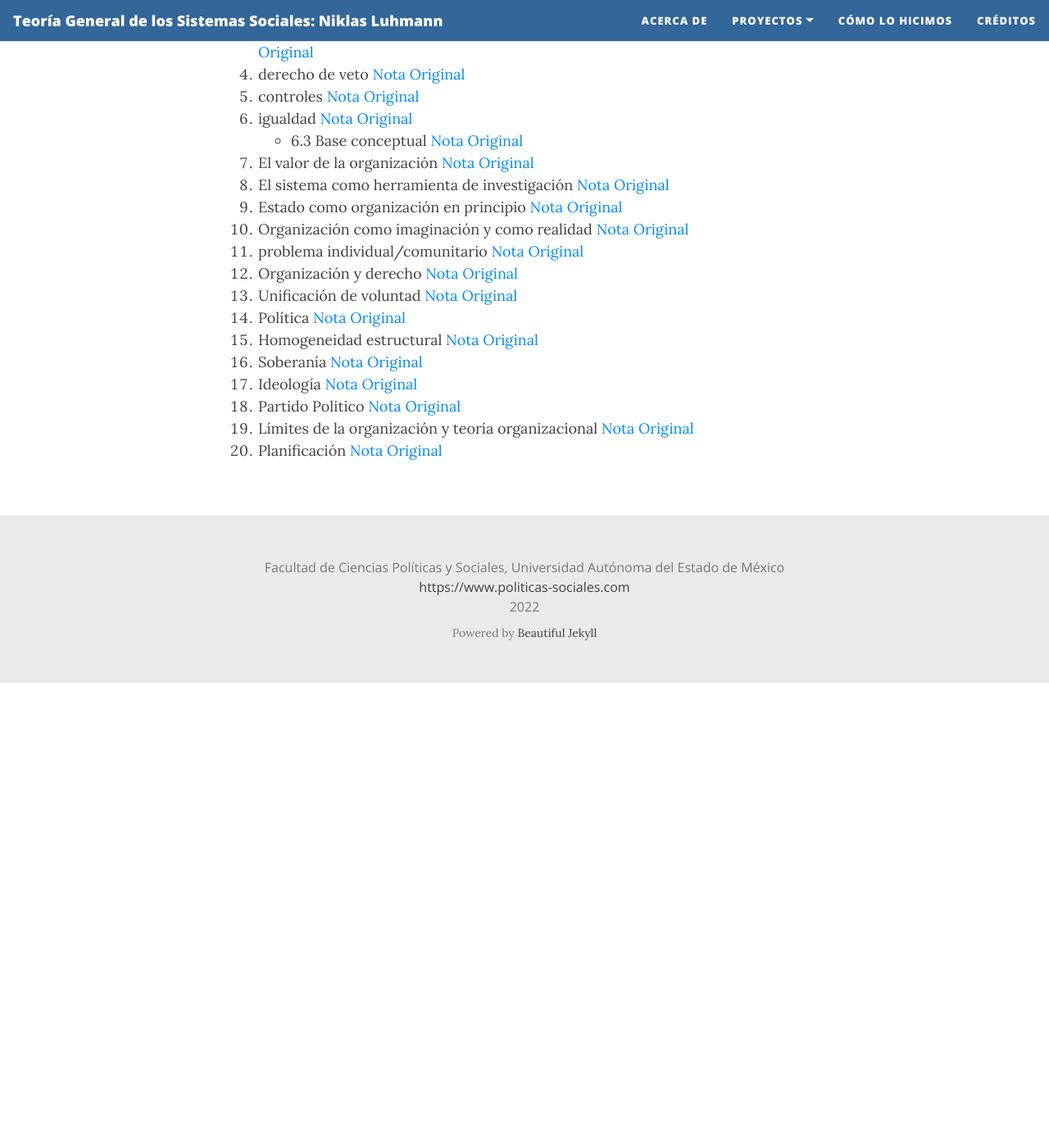
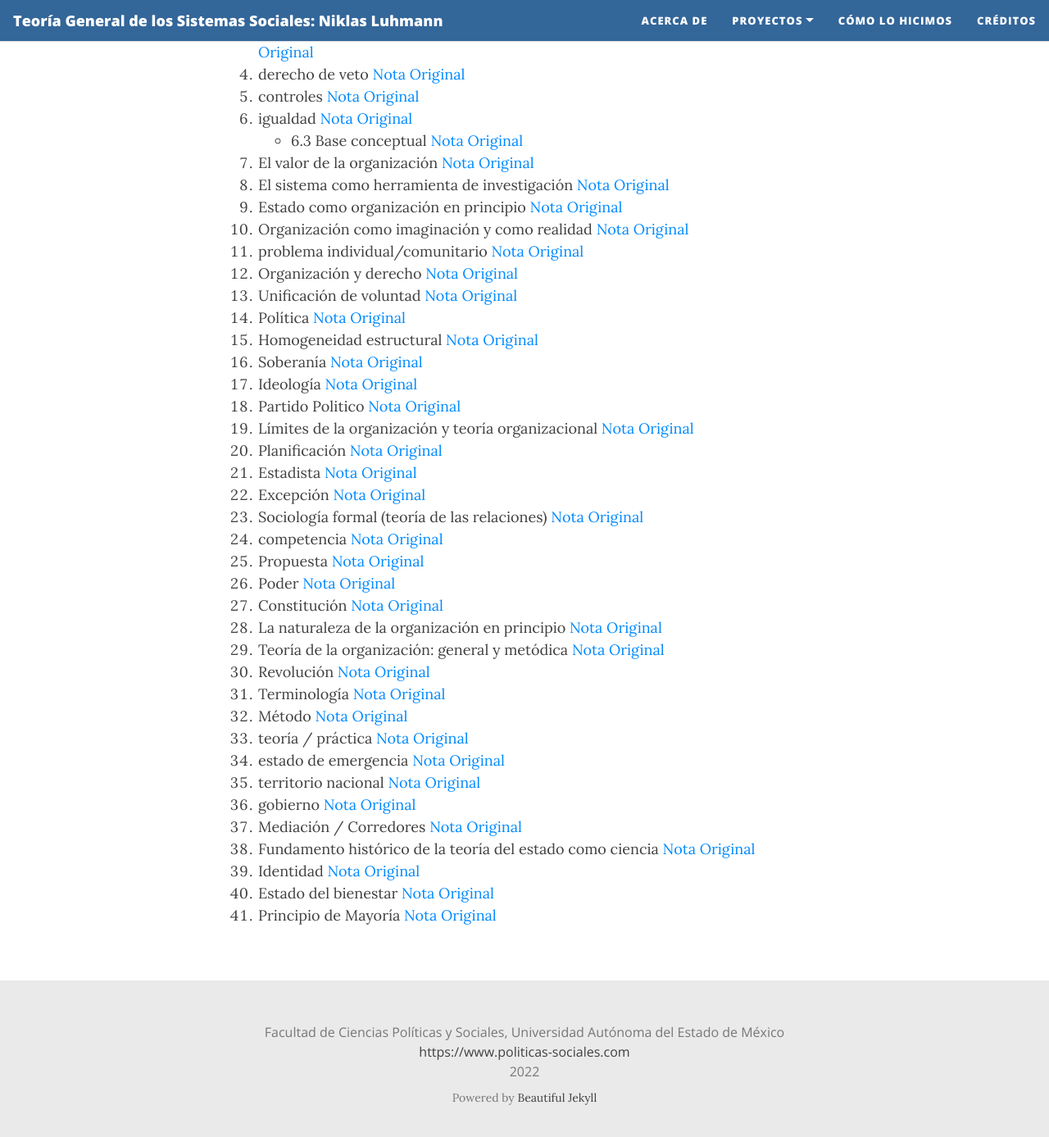
Before and after one commit to rosariorogel/luhmann, a Jekyll site: the page built from _pages/Archivo Luhmann.md, in a window 1280 px wide and 1400 px high, scrolled down 1409 px. Shown: the top 1387 px of the window at 82% size. Built offline with Jekyll 4.4.1, drawn with Linux system fonts in a browser that asks for light colours; nearby versions of some CDN libraries; before the commit the page ends 2242 px from its top, so only the background shows below that.

Commit message:
Update Archivo Luhmann.md

```diff
--- a/_pages/Archivo Luhmann.md
+++ b/_pages/Archivo Luhmann.md
@@ -45,3 +45,24 @@ A continuación, se presentan al algunos de los temas que constituyen las Notas
 18. Partido Politico [Nota Original](https://niklas-luhmann-archiv.de/bestand/zettelkasten/zettel/ZK_1_NB_18_V)
 19. Límites de la organización y teoría organizacional [Nota Original](https://niklas-luhmann-archiv.de/bestand/zettelkasten/zettel/ZK_1_NB_19_V)
 20. Planificación [Nota Original](https://niklas-luhmann-archiv.de/bestand/zettelkasten/zettel/ZK_1_NB_20_1_V)
+21. Estadista [Nota Original](https://niklas-luhmann-archiv.de/bestand/zettelkasten/zettel/ZK_1_NB_21_1_V)
+22. Excepción [Nota Original](https://niklas-luhmann-archiv.de/bestand/zettelkasten/zettel/ZK_1_NB_22_V)
+23. Sociología formal (teoría de las relaciones) [Nota Original](https://niklas-luhmann-archiv.de/bestand/zettelkasten/zettel/ZK_1_NB_23_1_V)
+24. competencia [Nota Original](https://niklas-luhmann-archiv.de/bestand/zettelkasten/zettel/ZK_1_NB_24_1_V)
+25. Propuesta [Nota Original](https://niklas-luhmann-archiv.de/bestand/zettelkasten/zettel/ZK_1_NB_25_V)
+26. Poder [Nota Original](https://niklas-luhmann-archiv.de/bestand/zettelkasten/zettel/ZK_1_NB_26_1_V)
+27. Constitución [Nota Original](https://niklas-luhmann-archiv.de/bestand/zettelkasten/zettel/ZK_1_NB_27_1_V)
+28. La naturaleza de la organización en principio [Nota Original](https://niklas-luhmann-archiv.de/bestand/zettelkasten/zettel/ZK_1_NB_28_1_V)
+29. Teoría de la organización: general y metódica [Nota Original](https://niklas-luhmann-archiv.de/bestand/zettelkasten/zettel/ZK_1_NB_29_V)
+30. Revolución [Nota Original](https://niklas-luhmann-archiv.de/bestand/zettelkasten/zettel/ZK_1_NB_30_1_V)
+31. Terminología [Nota Original](https://niklas-luhmann-archiv.de/bestand/zettelkasten/zettel/ZK_1_NB_31_V)
+32. Método [Nota Original](https://niklas-luhmann-archiv.de/bestand/zettelkasten/zettel/ZK_1_NB_32_V)
+33. teoría / práctica [Nota Original](https://niklas-luhmann-archiv.de/bestand/zettelkasten/zettel/ZK_1_NB_33_V)
+34. estado de emergencia [Nota Original](https://niklas-luhmann-archiv.de/bestand/zettelkasten/zettel/ZK_1_NB_34_V)
+35. territorio nacional [Nota Original](https://niklas-luhmann-archiv.de/bestand/zettelkasten/zettel/ZK_1_NB_35_V)
+36. gobierno [Nota Original](https://niklas-luhmann-archiv.de/bestand/zettelkasten/zettel/ZK_1_NB_36_1_V)
+37. Mediación / Corredores [Nota Original](https://niklas-luhmann-archiv.de/bestand/zettelkasten/zettel/ZK_1_NB_37_1_V)
+38. Fundamento histórico de la teoría del estado como ciencia [Nota Original](https://niklas-luhmann-archiv.de/bestand/zettelkasten/zettel/ZK_1_NB_38_V)
+39. Identidad [Nota Original](https://niklas-luhmann-archiv.de/bestand/zettelkasten/zettel/ZK_1_NB_39_1_V)
+40. Estado del bienestar [Nota Original](https://niklas-luhmann-archiv.de/bestand/zettelkasten/zettel/ZK_1_NB_40_1_V)
+41. Principio de Mayoría [Nota Original](https://niklas-luhmann-archiv.de/bestand/zettelkasten/zettel/ZK_1_NB_41_V)
```
